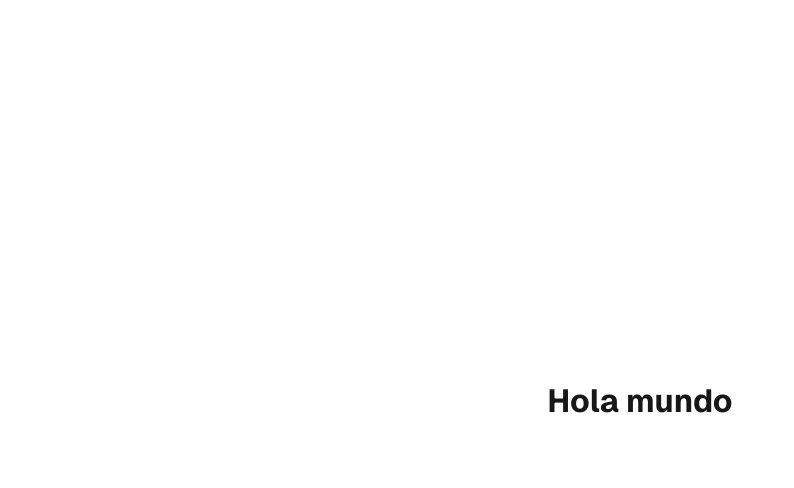
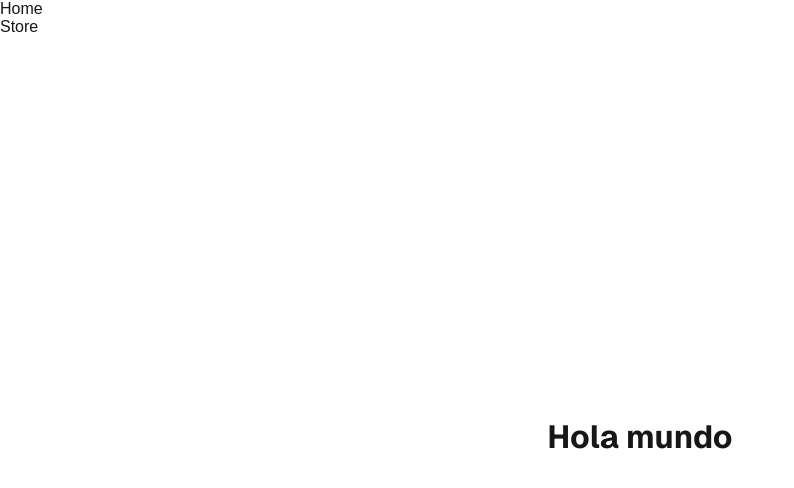
Before and after one commit to RisellU/nextjs-store, a Next.js app: page / in a window 1280 px wide. Shown: the top 488 px of the page, without its empty margins (0-794 px from the left). Built offline with nearby package versions, Linux system fonts and the light colour scheme.

Commit message:
manejo de layout especificos

```diff
--- a/src/app/layout.tsx
+++ b/src/app/layout.tsx
@@ -13,7 +13,7 @@
 });
 
 export const metadata: Metadata = {
-  title: "Create Next App",
+  title: "Future World",
   description: "Generated by create next app",
 };
 
@@ -25,6 +25,14 @@
   return (
     <html lang="en">
       <body className={`${geistSans.variable} ${geistMono.variable}`}>
+        <header>
+          <nav>
+            <ul>
+              <li>Home</li>
+              <li>Store</li>
+            </ul>
+          </nav>
+        </header>
         {children}
       </body>
     </html>
```
Also changed, not shown: src/app/store/[category]/layout.tsx (added, +11 -0 lines).
